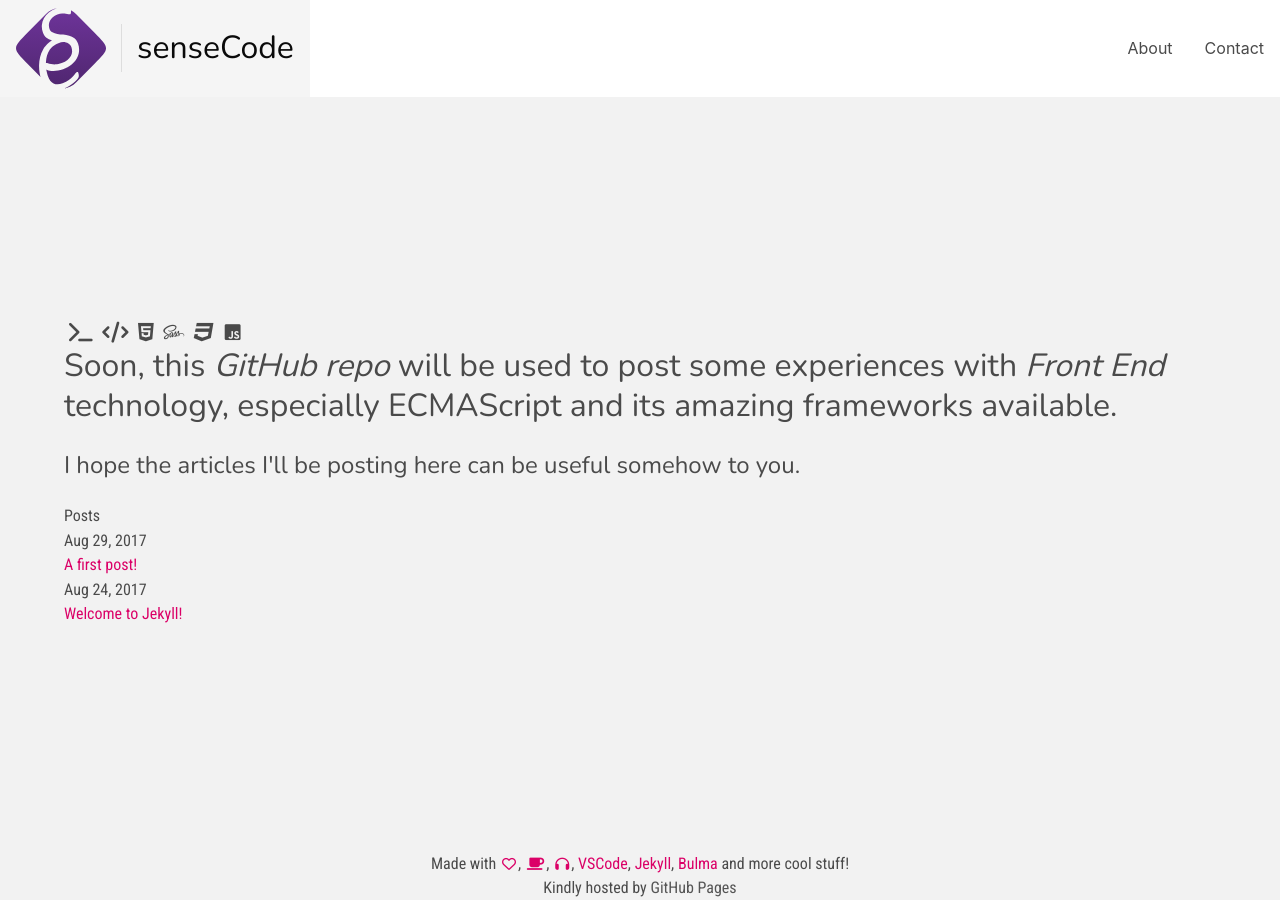
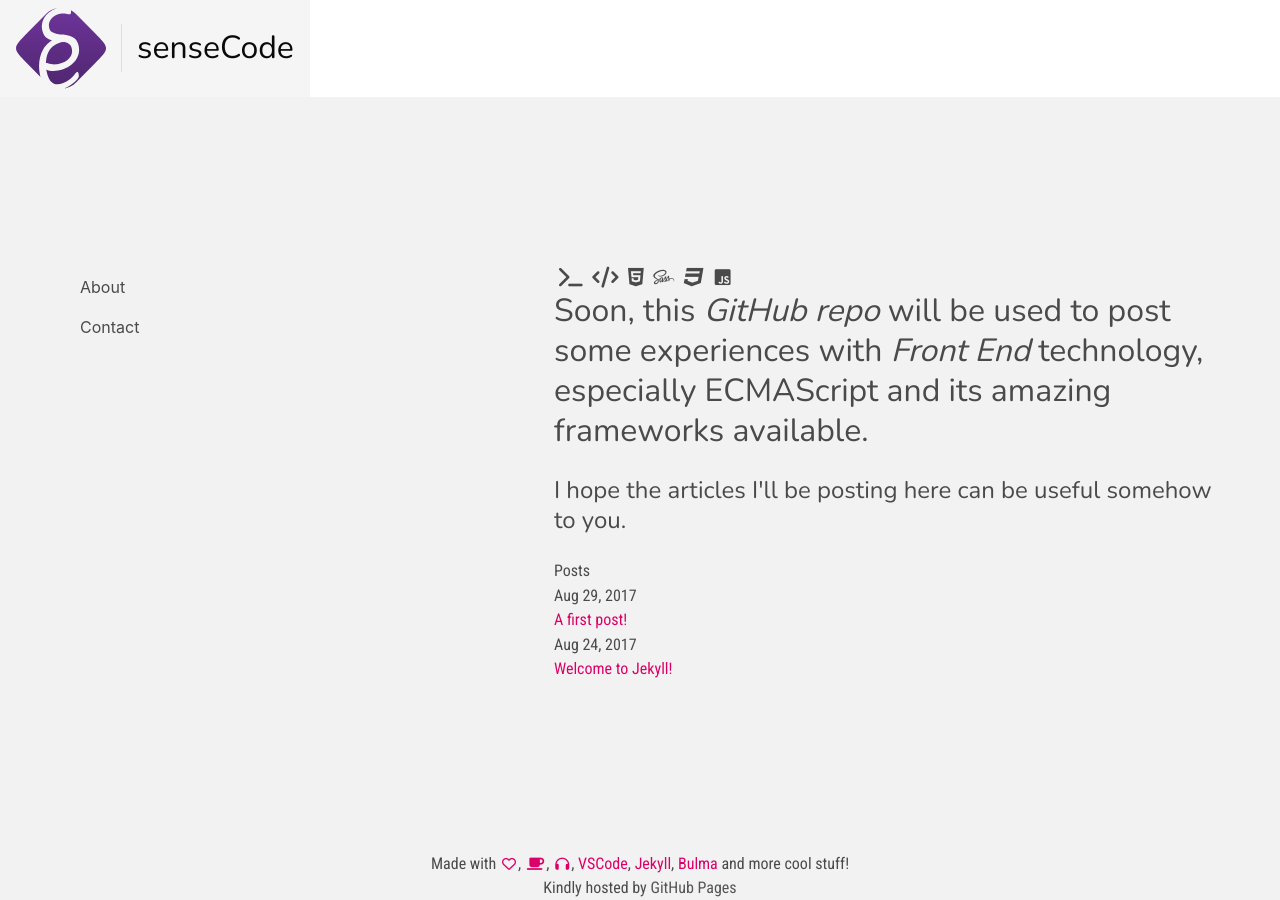
Before and after one commit to rogerbh/sensecode, a Jekyll site: the page built from index.md, in a window 1280 px wide. Built offline with Jekyll 4.4.1, drawn with Linux system fonts in a browser that asks for light colours; nearby versions of some CDN libraries.

Commit message:
bulma testing

```diff
--- a/_includes/header.html
+++ b/_includes/header.html
@@ -14,45 +14,6 @@
 
                 <span class="is-size-3" style="font-family: 'Nunito', sans-serif; margin-left:15px; padding-left:15px; border-left:solid 1px #ddd;">senseCode</span>
             </a>
-            <!--
-                    <div class="navbar-burger">
-                        <span></span>
-                        <span></span>
-                        <span></span>
-                    </div>
-                    -->
         </div>
-
-        <div class="navbar-menu is-active">
-            <div class="navbar-end">
-                {% for page in site.pages %} {% if page.title %}
-                <a class="navbar-item" href="{{ page.url }}">{{ page.title }}</a> {% endif %} {% endfor %}
-            </div>
-        </div>
-
-        <!--
-                <div class="navbar-menu is-active">
-                    <div class="navbar-start">
-                        <a class="navbar-item">
-                            home
-                        </a>
-                        <a class="navbar-item">
-                            about
-                        </a>
-                        <a class="navbar-item">
-                            html
-                        </a>
-                        <a class="navbar-item">
-                            css
-                        </a>
-                        <a class="navbar-item">
-                            js
-                        </a>
-                        <a class="navbar-item">
-                            frameworks
-                        </a>
-                    </div>
-                </div>
-                -->
     </nav>
 </header>
--- a/_layouts/default.html
+++ b/_layouts/default.html
@@ -11,8 +11,15 @@
 
       <div class="container">
 
-        {{ content }}
-
+        <div class="columns">
+          <div class=" column is-5">
+            {% for page in site.pages %} {% if page.title %}
+            <a class="navbar-item" href="{{ page.url }}">{{ page.title }}</a> {% endif %} {% endfor %}
+          </div>
+          <div class=" column is-7">
+            {{ content }}
+          </div>
+        </div>
       </div>
 
     </div>
```
